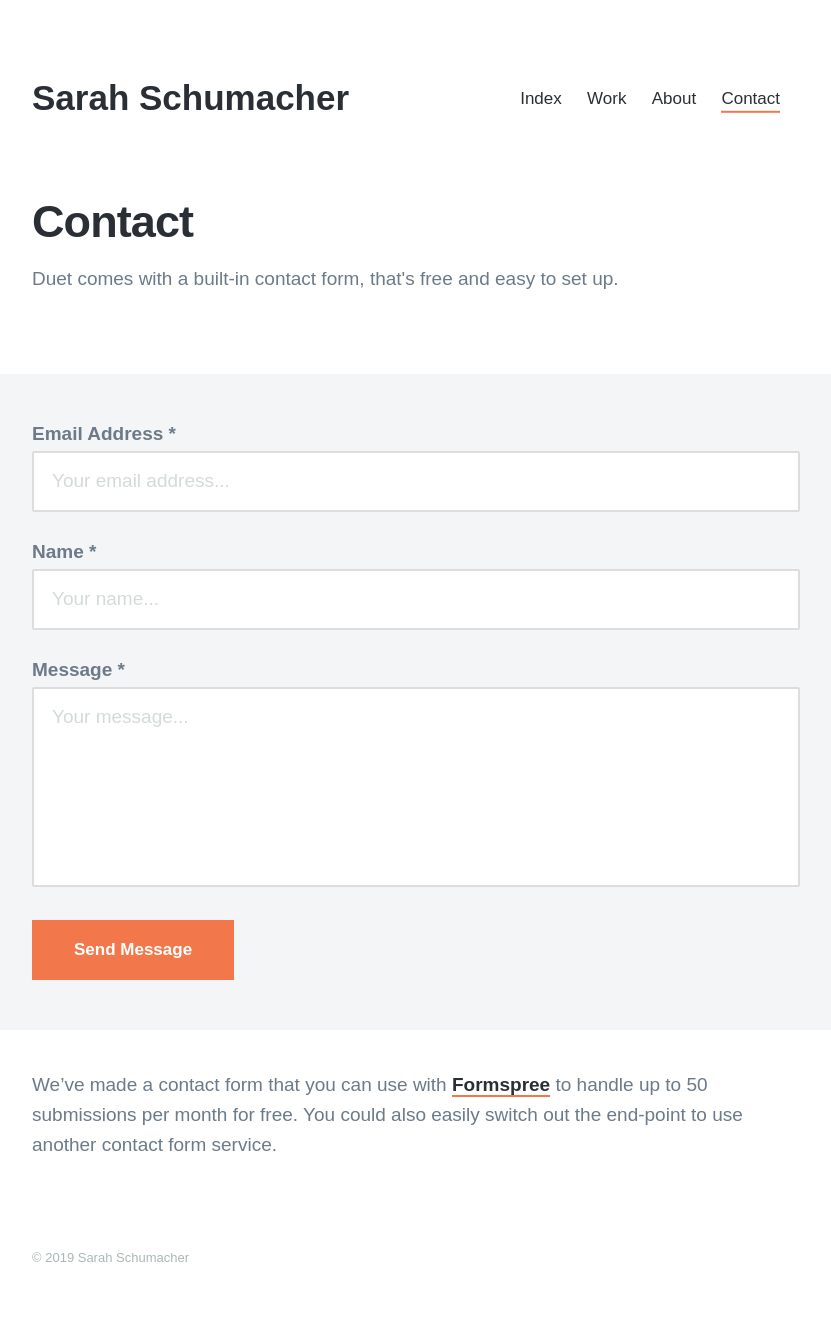
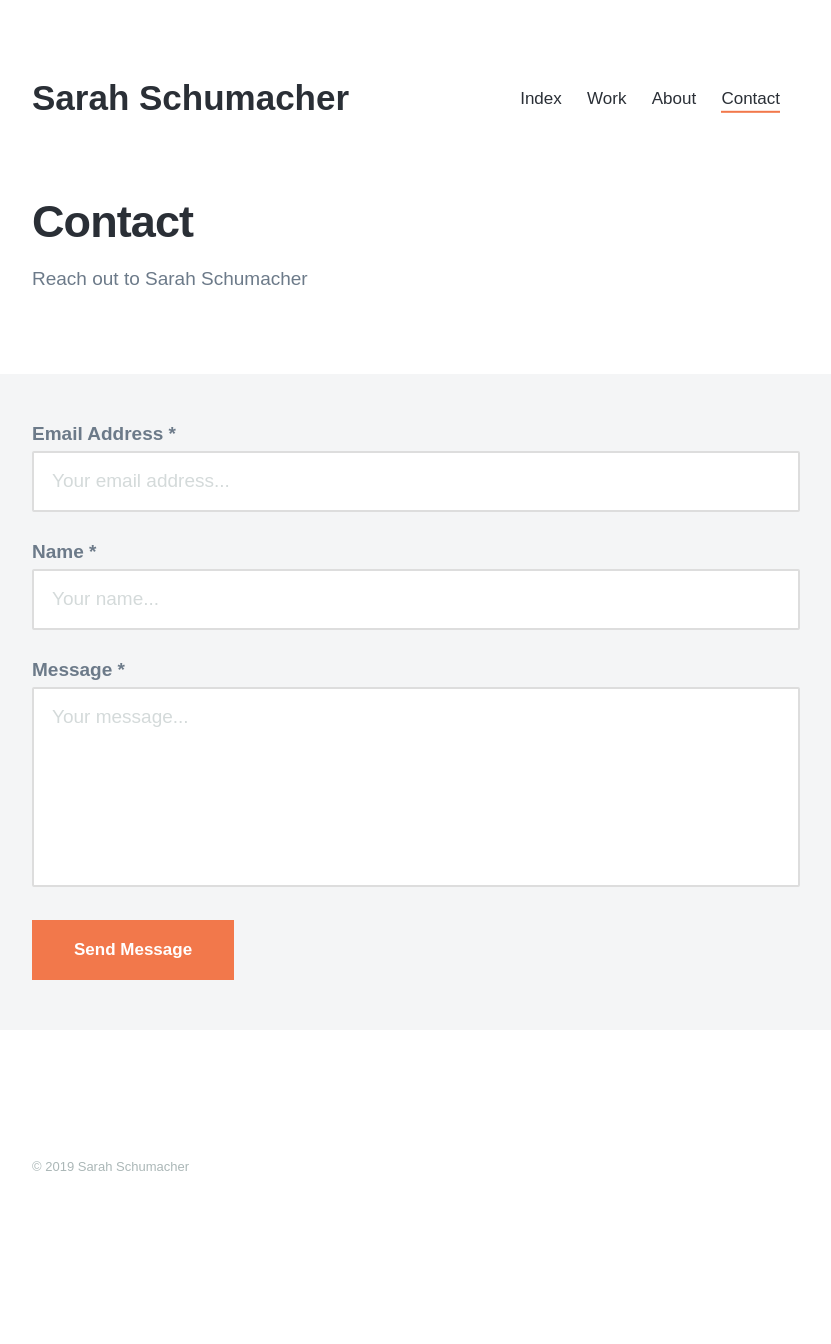
Before and after one commit to snsnsns/snsnsns.github.io, a Jekyll site: the page built from _pages/contact.md, in a window 1280 px wide. Shown: the whole page, without its empty margins (224-1055 px from the left). Built offline with Jekyll 4.4.1, drawn with Linux system fonts in a browser that asks for light colours; nearby versions of some CDN libraries; some web fonts are replaced; after the commit the page ends 1253 px from its top, so only the background shows below that.

Commit message:
updated contact form

```diff
--- a/_pages/contact.md
+++ b/_pages/contact.md
@@ -1,10 +1,8 @@
 ---
 title: Contact
-subtitle: Duet comes with a built-in contact form, that's free and easy to set up.
-description: Duet is a beautiful Jekyll portfolio theme.
-featured_image: /images/demo/demo-landscape.jpg
+subtitle: Reach out to Sarah Schumacher
+description: Sarah Schumacher contact info
+featured_image:
 ---
 
 {% include contact-form.html %}
-
-We've made a contact form that you can use with [Formspree](https://formspree.io/) to handle up to 50 submissions per month for free. You could also easily switch out the end-point to use another contact form service.
```
Also changed, not shown: _pages/thanks.md (+3 -3 lines).
